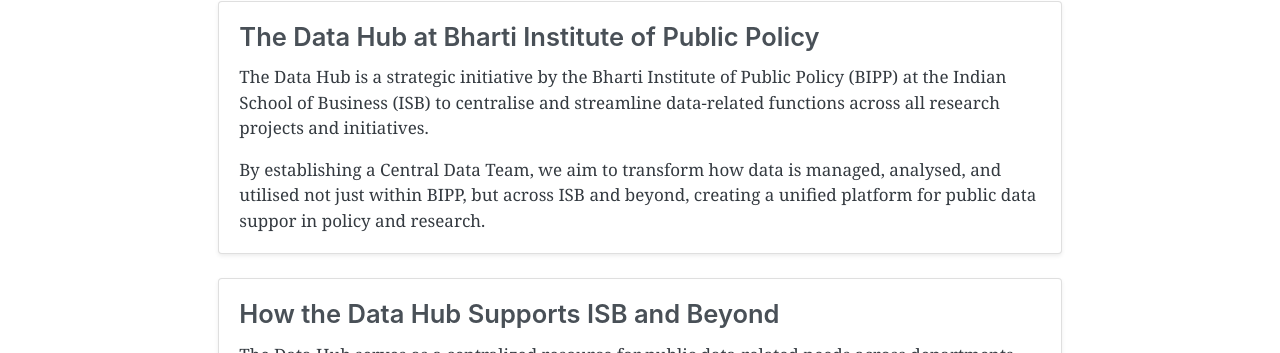
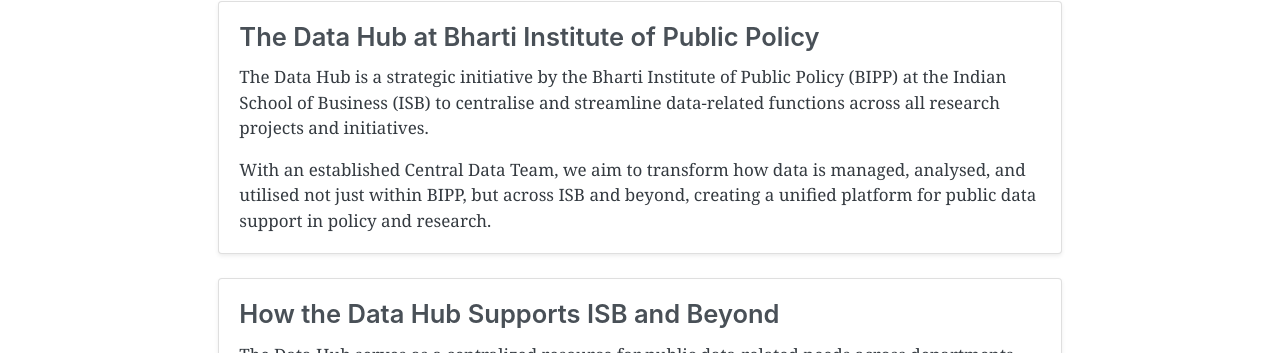
Before and after one commit to bippisb/data-hub, a Jekyll site: the page built from about.html, in a window 1280 px wide. Shown: the part 174-527 px from the top of the page. Built offline with Jekyll 4.4.1, drawn with Linux system fonts in a browser that asks for light colours.

Commit message:
Fix typos in about

```diff
--- a/about.html
+++ b/about.html
@@ -14,7 +14,7 @@ title: About
           The Data Hub is a strategic initiative by the Bharti Institute of Public Policy (BIPP) at the Indian School of Business (ISB) to centralise and streamline data-related functions across all research projects and initiatives.
         </p>
         <p class="card-text">
-          By establishing a Central Data Team, we aim to transform how data is managed, analysed, and utilised not just within BIPP, but across ISB and beyond, creating a unified platform for public data suppor in policy and research.
+          With an established Central Data Team, we aim to transform how data is managed, analysed, and utilised not just within BIPP, but across ISB and beyond, creating a unified platform for public data support in policy and research.
         </p>
       </div>
     </div>
```
